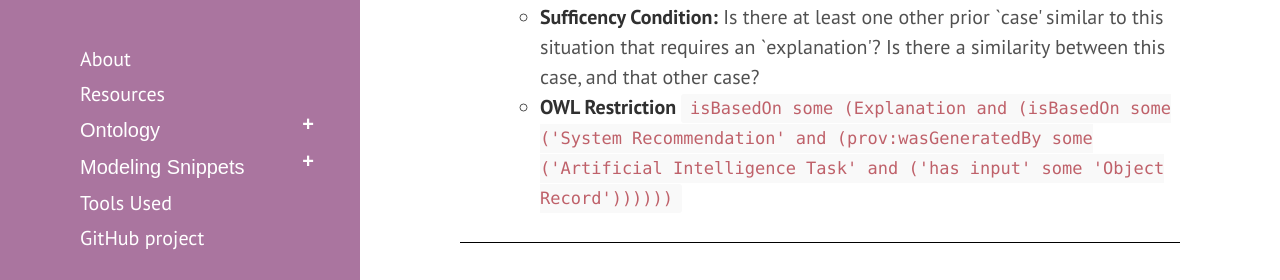
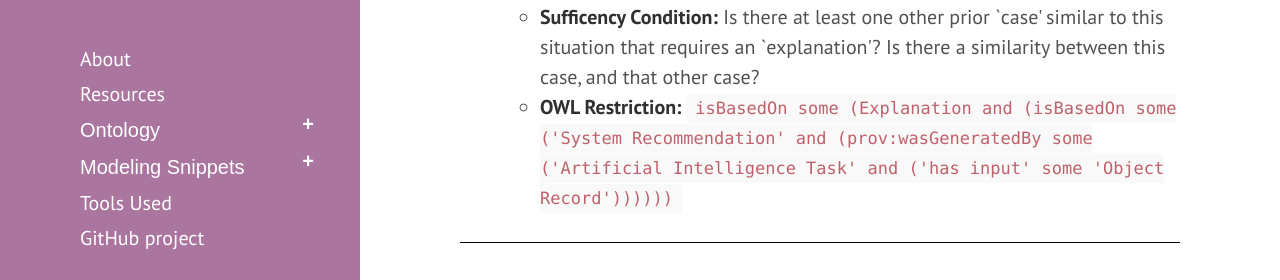
Before and after one commit to tetherless-world/explanation-ontology, a Jekyll site: the page built from index.md, in a window 1280 px wide and 900 px high, scrolled down 4416 px. Shown: the part 358-638 px from the top of the window. Built offline with Jekyll 4.4.1, drawn with Linux system fonts in a browser that asks for light colours; Markdown is read by kramdown in place of the engine named in the settings.

```diff
--- a/index.md
+++ b/index.md
@@ -173,7 +173,7 @@ title: Explanations Ontology - Treating Explanations as Primary Consideration
     <li> <strong>Definition:</strong> Provides solutions that are based on actual prior cases that can be presented to the user to provide compelling support for the system’s conclusions, and may involve analogical reasoning, relying on similarities between features of the case and of the current situation. </li>
     <li><strong>Prototypical Question:</strong> To what other situations has this recommendation been applied? </li>
     <li><strong>Sufficency Condition:</strong> Is there at least one other prior `case' similar to this situation that requires an `explanation'? Is there a similarity between this case, and that other case?</li>
-    <li> <strong>OWL Restriction</strong>
+    <li> <strong>OWL Restriction:</strong>
       <code>
       isBasedOn some
     (Explanation
```
